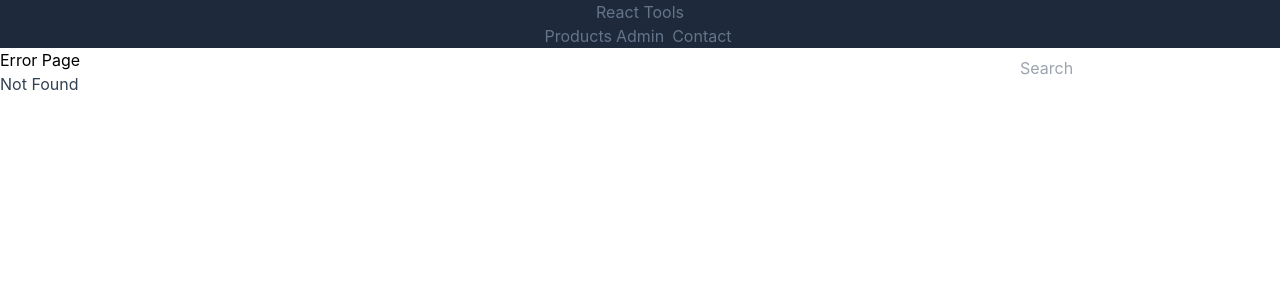
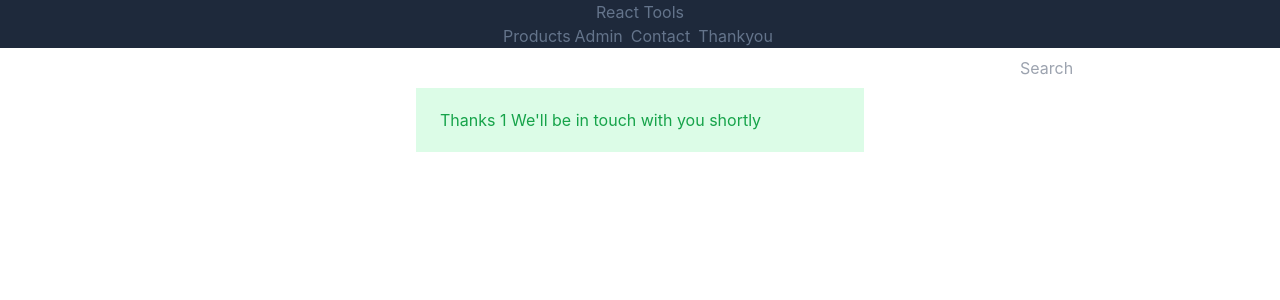
Before and after one commit to tamlt2704/2025, a React (Create React App) app in the folder LearnReactWithTypeScript/ch4-01/: page /thankyou/1 in a window 1280 px wide. Before the commit this address had no page. Shown: the top 300 px of the page. Built offline with nearby package versions, Linux system fonts and the light colour scheme.

Commit message:
action form react

```diff
--- a/LearnReactWithTypeScript/ch4-01/package.json
+++ b/LearnReactWithTypeScript/ch4-01/package.json
@@ -6,7 +6,6 @@
     "cra-template-typescript": "1.2.0",
     "react": "^19.0.0",
     "react-dom": "^19.0.0",
-    "react-router-dom": "^7.0.2",
     "react-scripts": "5.0.1"
   },
   "scripts": {
@@ -43,6 +42,7 @@
     "eslint-plugin-prettier": "^5.2.1",
     "postcss": "^8.4.49",
     "prettier": "^3.4.2",
+    "react-router-dom": "^7.0.2",
     "tailwindcss": "^3.4.16",
     "web-vitals": "^4.2.4"
   }
--- a/LearnReactWithTypeScript/ch4-01/src/Header.tsx
+++ b/LearnReactWithTypeScript/ch4-01/src/Header.tsx
@@ -33,6 +33,10 @@ export default function Header() {
         <NavLink to={'contact'} className={'p-1 border-solid'}>
           Contact
         </NavLink>
+
+        <NavLink to={'thankyou'} className={'p-1 border-solid'}>
+          Thankyou
+        </NavLink>
         <form className="relative text-right" onSubmit={handleSubmit}>
           <input
             type="search"
--- a/LearnReactWithTypeScript/ch4-01/src/Routes.tsx
+++ b/LearnReactWithTypeScript/ch4-01/src/Routes.tsx
@@ -8,7 +8,10 @@ import ProductPage from './pages/ProductPage';
 import ErrorPage from './pages/ErrorPage';
 import HomePage from './pages/HomePage';
 import Contactpage from './pages/Contactpage';
-import ContactPageUncontrolledField from './pages/ContactPageUncontrolledFields';
+import ContactPageUncontrolledField, {
+  contactPageUncontrolledFieldAction,
+} from './pages/ContactPageUncontrolledFields';
+import ThankyouPage from './pages/ThankyouPage';
 
 const AdminPage = lazy(() => import('./pages/AdminPage'));
 const router = createBrowserRouter([
@@ -20,7 +23,12 @@ const router = createBrowserRouter([
     children: [
       { index: true, element: <HomePage /> },
       { path: 'products', element: <ProductsPage /> },
-      { path: 'contact', element: <ContactPageUncontrolledField /> },
+      {
+        path: 'contact',
+        element: <ContactPageUncontrolledField />,
+        action: contactPageUncontrolledFieldAction,
+      },
+      { path: 'thankyou/:name', element: <ThankyouPage /> },
       { path: 'products/:id', element: <ProductPage /> },
       {
         path: 'admin',
--- a/LearnReactWithTypeScript/ch4-01/src/pages/ContactPageUncontrolledFields.tsx
+++ b/LearnReactWithTypeScript/ch4-01/src/pages/ContactPageUncontrolledFields.tsx
@@ -1,4 +1,6 @@
+import { clearConfigCache } from 'prettier';
 import React, { FormEvent, useState } from 'react';
+import { Form, ActionFunctionArgs, redirect } from 'react-router-dom';
 
 type Contact = {
   name: string;
@@ -9,23 +11,11 @@ type Contact = {
 const fieldStyle = 'flex flex-col mb-2';
 
 export default function ContactPageUncontrolledField() {
-  function handleSubmit(e: FormEvent<HTMLFormElement>): void {
-    e.preventDefault();
-    const formData = new FormData(e.currentTarget);
-    const contact = {
-      name: formData.get('name'),
-      email: formData.get('email'),
-      reason: formData.get('reason'),
-      notes: formData.get('notes'),
-    } as Contact;
-    console.log('submited', contact);
-  }
-
   return (
     <div className="flex flex-col py-10 max-w-md mx-auto">
       <h2 className="text-3xl font-bold underline mb-3"> Contact us </h2>
       <p className="mb-3">If you enter your details we'll get back to you as soon as we can</p>
-      <form onSubmit={handleSubmit}>
+      <Form method="post">
         <div className={fieldStyle}>
           <label htmlFor="name"> Your name </label>
           <input
@@ -63,7 +53,20 @@ export default function ContactPageUncontrolledField() {
             Submit
           </button>
         </div>
-      </form>
+      </Form>
     </div>
   );
 }
+
+export async function contactPageUncontrolledFieldAction({ request }: ActionFunctionArgs) {
+  const formData = await request.formData();
+  console.log('handle submit');
+  //   const contact = {
+  //     name: formData.get('name'),
+  //     email: formData.get('email'),
+  //     reason: formData.get('reason'),
+  //     notes: formData.get('notes'),
+  //   } as Contact;
+  //   console.log('submited', contact);
+  return redirect(`/thankyou/${formData.get('name')}`);
+}
--- /dev/null
+++ b/LearnReactWithTypeScript/ch4-01/src/pages/ThankyouPage.tsx
@@ -0,0 +1,13 @@
+import React from 'react';
+import { useParams } from 'react-router-dom';
+
+export default function ThankyouPage() {
+  const { name } = useParams<{ name: string }>();
+  return (
+    <div className="flex flex-col py-10 max-w-md mx-auto">
+      <div role="alert" className="bg-green-100 py-5 px-6 text-base text-green-600">
+        Thanks {name} We'll be in touch with you shortly
+      </div>
+    </div>
+  );
+}
```
Also changed, not shown: 1 other file (tests, documents, lock files or other folders).
